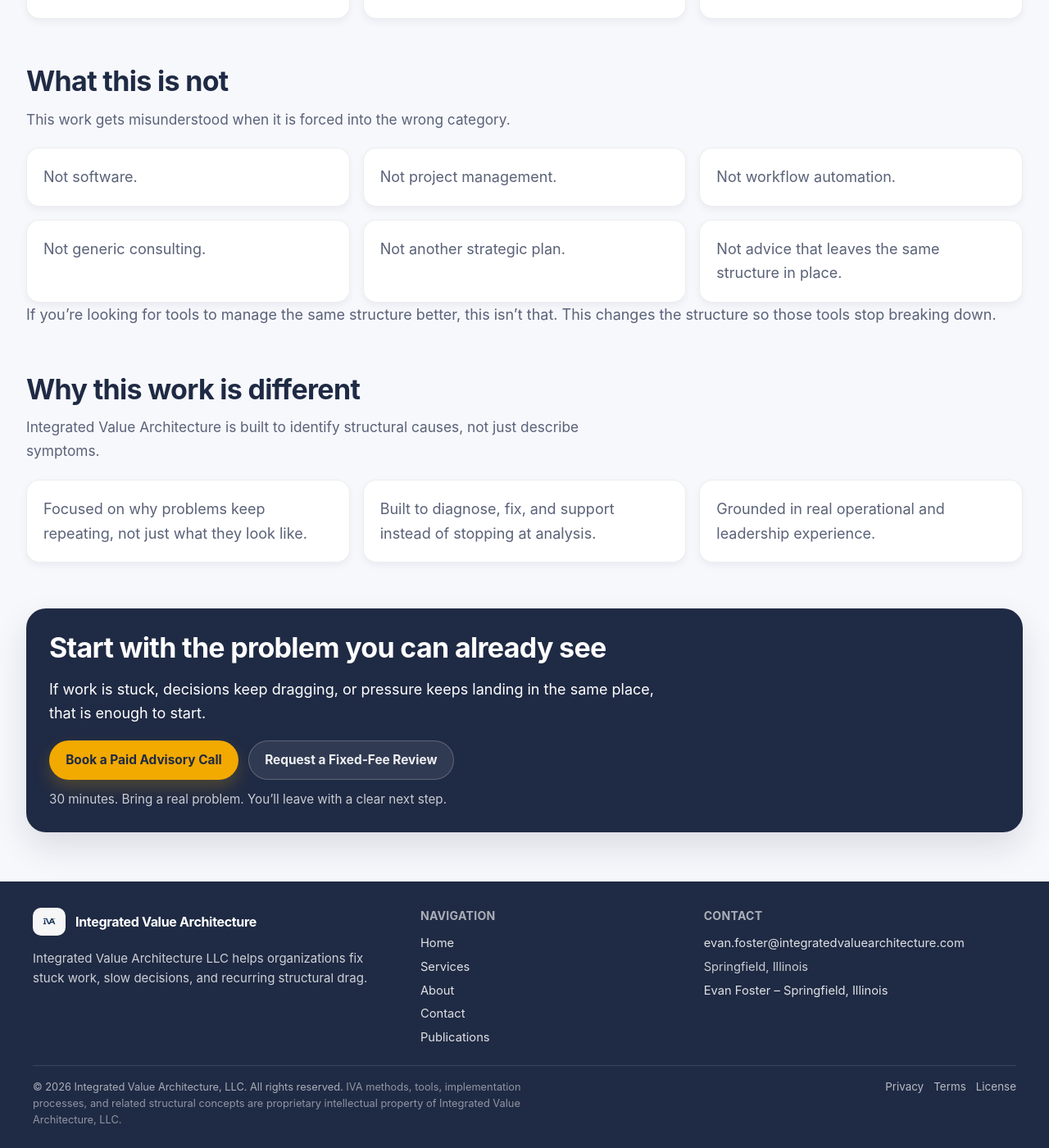
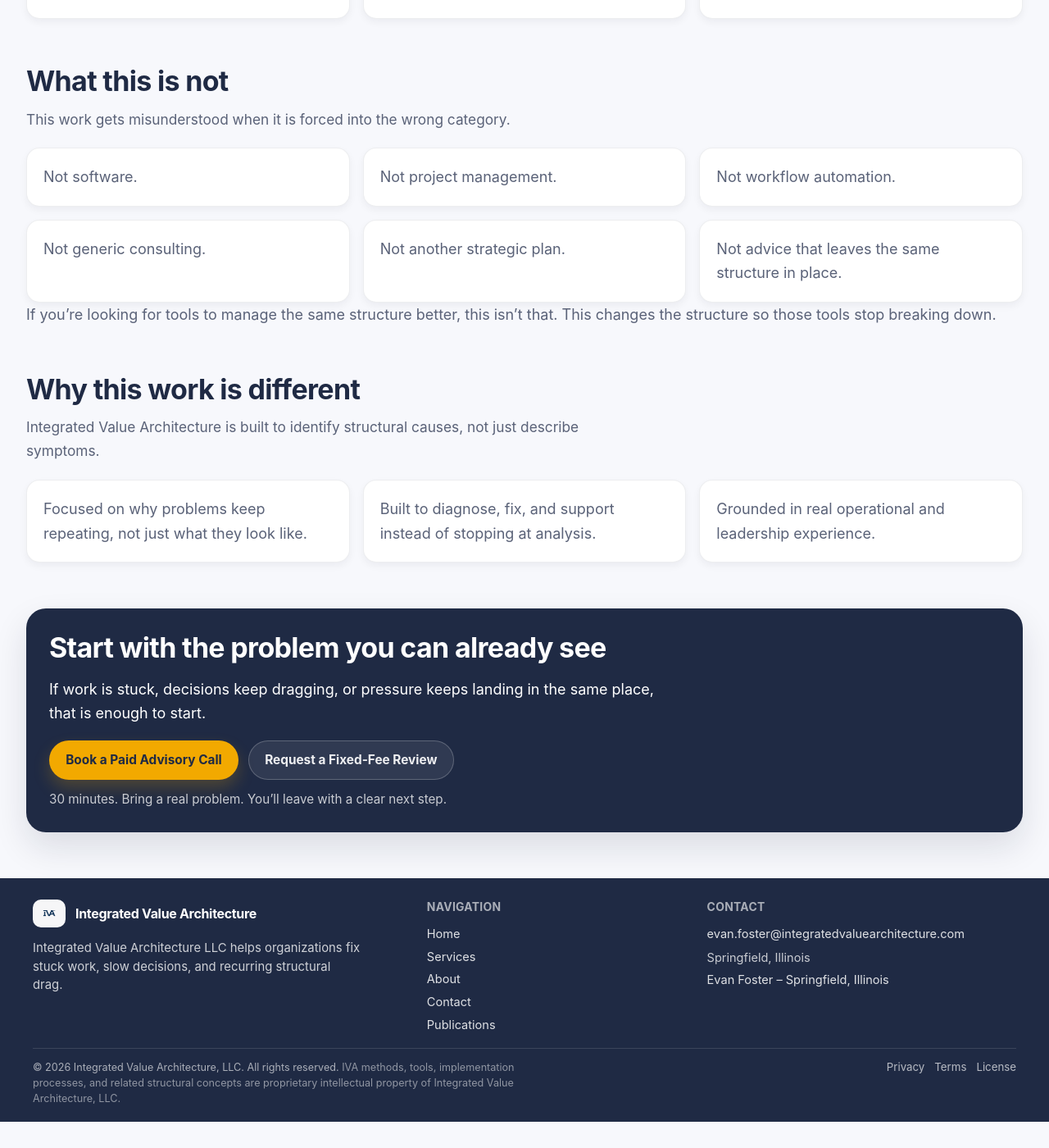
Before and after one commit to efost7873/integratedvaluearchitecture.com, a Jekyll site: the page built from index.html, in a window 1280 px wide and 1400 px high, scrolled down 2302 px. Shown: the whole window at 82% size. Built offline with Jekyll 4.4.1, drawn with Linux system fonts in a browser that asks for light colours; after the commit the page ends 3670 px from its top, so only the background shows below that.

Commit message:
Update _footer.scss

```diff
--- a/_sass/_footer.scss
+++ b/_sass/_footer.scss
@@ -5,8 +5,8 @@
 .iva-footer {
   background: $iva-surface-dark;
   color: $iva-text-inverse;
-  padding: 32px 32px 24px;
-  margin-top: 24px;
+  padding: 26px 28px 18px;
+  margin-top: 20px;
 }
 
 .iva-footer-wrapper {
@@ -16,9 +16,10 @@
 
 .iva-footer-grid {
   display: grid;
-  grid-template-columns: 1.05fr 0.75fr 0.9fr;
-  gap: 28px;
-  margin-bottom: 24px;
+  grid-template-columns: 1.15fr 0.8fr 0.95fr;
+  gap: 24px;
+  margin-bottom: 18px;
+  align-items: start;
 }
 
 .iva-footer-col {
@@ -32,7 +33,7 @@
   display: inline-flex;
   align-items: center;
   gap: 12px;
-  margin-bottom: 8px;
+  margin-bottom: 6px;
 }
 
 .iva-footer-logo {
@@ -55,15 +56,15 @@
 
 .iva-footer-desc {
   margin: 0;
-  max-width: 26rem;
-  font-size: 0.94rem;
-  line-height: 1.55;
+  max-width: 25rem;
+  font-size: 0.93rem;
+  line-height: 1.5;
   color: rgba(255, 255, 255, 0.78);
 }
 
 .iva-footer-heading {
   margin: 0 0 6px;
-  font-size: 0.88rem;
+  font-size: 0.87rem;
   font-weight: 650;
   letter-spacing: 0.02em;
   text-transform: uppercase;
@@ -72,8 +73,8 @@
 
 .iva-footer-text {
   margin: 0;
-  font-size: 0.92rem;
-  line-height: 1.45;
+  font-size: 0.91rem;
+  line-height: 1.4;
   color: rgba(255, 255, 255, 0.76);
 }
 
@@ -81,8 +82,8 @@
   display: inline-flex;
   align-items: center;
   width: fit-content;
-  font-size: 0.92rem;
-  line-height: 1.4;
+  font-size: 0.91rem;
+  line-height: 1.35;
   color: rgba(255, 255, 255, 0.86);
   text-decoration: none;
   transition: color $iva-transition-fast, transform $iva-transition-fast;
@@ -95,19 +96,19 @@
 }
 
 .iva-footer-bottom {
-  padding-top: 16px;
+  padding-top: 14px;
   border-top: 1px solid rgba(255, 255, 255, 0.12);
   display: flex;
   align-items: flex-start;
   justify-content: space-between;
-  gap: 16px;
+  gap: 14px;
   flex-wrap: wrap;
 }
 
 .iva-footer-legal {
-  max-width: 40rem;
-  font-size: 0.8rem;
-  line-height: 1.55;
+  max-width: 39rem;
+  font-size: 0.79rem;
+  line-height: 1.5;
   color: rgba(255, 255, 255, 0.62);
 }
 
@@ -124,7 +125,7 @@
 }
 
 .iva-footer-bottom-links .iva-footer-link {
-  font-size: 0.84rem;
+  font-size: 0.83rem;
   color: rgba(255, 255, 255, 0.68);
 }
 
@@ -134,36 +135,33 @@
   transform: none;
 }
 
-@media (max-width: 980px) {
+/* keep 3 columns longer */
+@media (max-width: 840px) {
   .iva-footer {
-    padding: 28px 24px 22px;
+    padding: 24px 22px 18px;
   }
 
   .iva-footer-grid {
     grid-template-columns: 1fr 1fr;
-    gap: 24px;
-  }
-
-  .iva-footer-col-brand {
-    grid-column: 1 / -1;
+    gap: 20px;
   }
 }
 
-@media (max-width: 680px) {
+@media (max-width: 640px) {
   .iva-footer {
-    padding: 24px 18px 20px;
-    margin-top: 20px;
+    padding: 20px 18px 16px;
+    margin-top: 16px;
   }
 
   .iva-footer-grid {
     grid-template-columns: 1fr;
-    gap: 18px;
-    margin-bottom: 18px;
+    gap: 16px;
+    margin-bottom: 16px;
   }
 
   .iva-footer-bottom {
     flex-direction: column;
-    gap: 12px;
-    padding-top: 14px;
+    gap: 10px;
+    padding-top: 12px;
   }
 }
```
